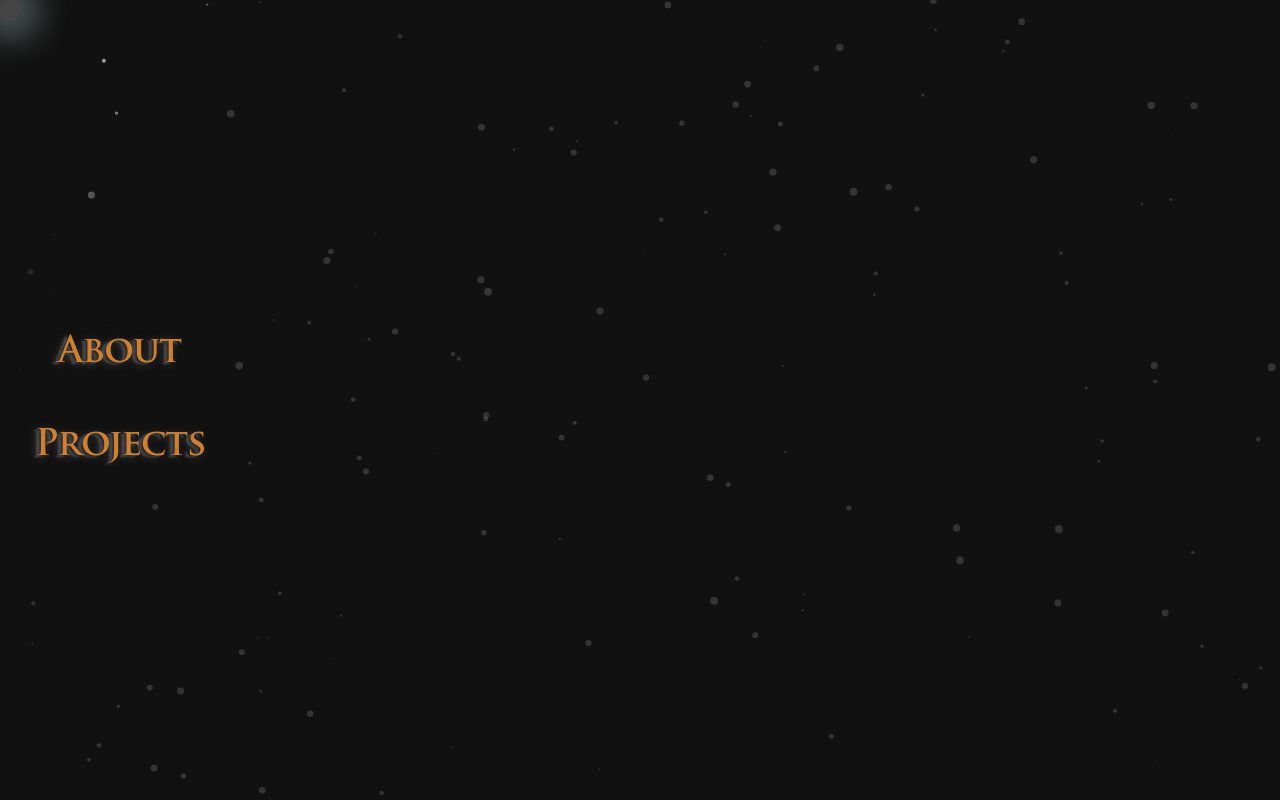
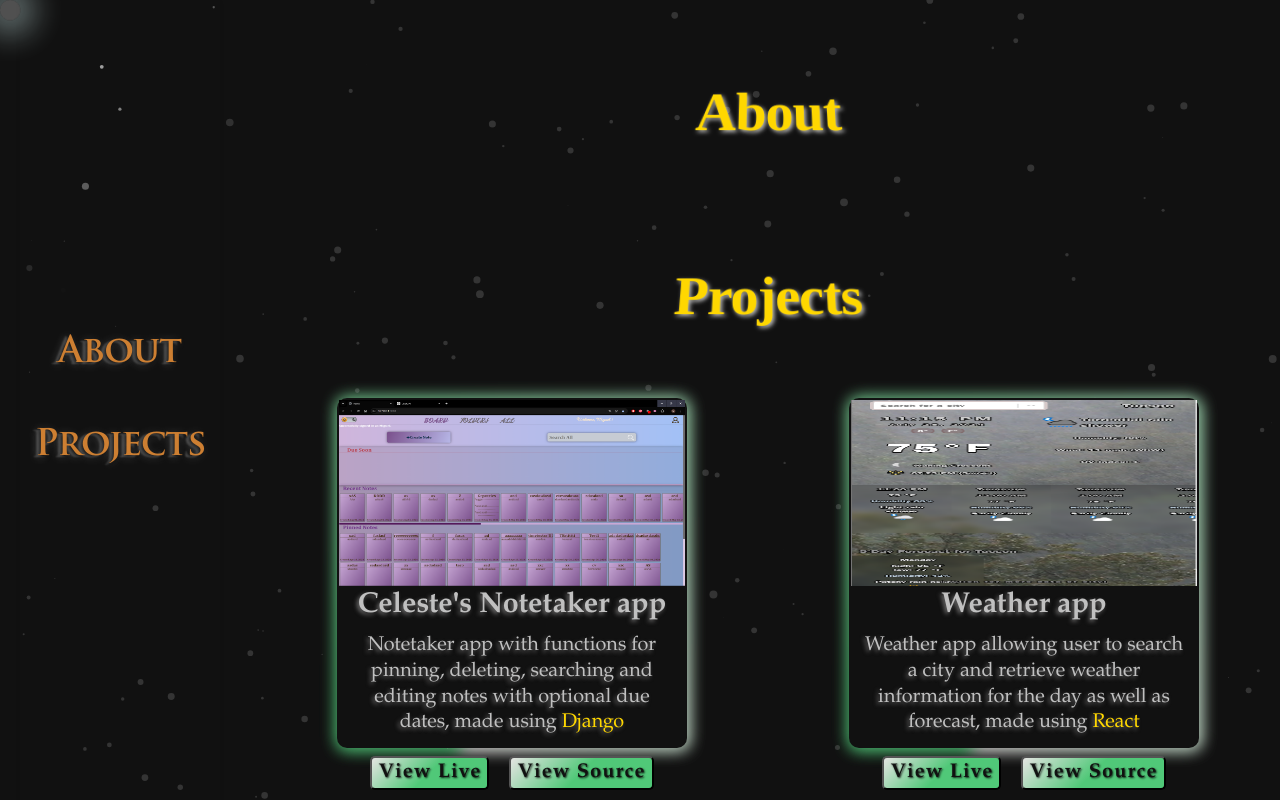
Before and after one commit to Miguell0706/Portfolio, a React (Vite) app: page / in a window 1280 px wide. Built offline with nearby package versions, Linux system fonts and the light colour scheme; a web font is replaced by a local one.

Commit message:
changing layout and made project containers smaller

```diff
--- a/src/About.jsx
+++ b/src/About.jsx
@@ -2,6 +2,7 @@ function About() {
     return (
       <div className='about-container'>
         <h1>About</h1>
+
       </div>
     );
   }
--- a/src/CombinedStartfield.jsx
+++ /dev/null
@@ -1,12 +0,0 @@
-import React from "react";
-import Starfield from "./Starfield"; // Import 2D Starfield
-
-const CombinedStarfield = () => {
-  return (
-    <>
-      <Starfield /> {/* 2D Starfield */}
-    </>
-  );
-};
-
-export default CombinedStarfield;
--- a/src/Nav.jsx
+++ b/src/Nav.jsx
@@ -1,31 +1,11 @@
 import { useEffect } from 'react';
 
 function Nav() {
-  let aboutContainer, projectsContainer, contactContainer;
-
-  useEffect(() => {
-    // Query the DOM elements after the component has mounted
-    aboutContainer = document.querySelector('.about-container');
-    projectsContainer = document.querySelector('.projects-container');
-    contactContainer = document.querySelector('.contact-container');
-  }, []); // The empty array means this runs once, after the initial render
-
-  const openAbout = () => {
-    if (aboutContainer) aboutContainer.style.display = 'flex';
-    if (projectsContainer) projectsContainer.style.display = 'none';
-    if (contactContainer) contactContainer.style.display = 'none';
-  };
-
-  const openProjects = () => {
-    if (projectsContainer) projectsContainer.style.display = 'flex';
-    if (aboutContainer) aboutContainer.style.display = 'none';
-    if (contactContainer) contactContainer.style.display = 'none';
-  };
 
   return (
     <div className='nav-container'>
-      <a href="#about" onClick={openAbout}>About</a>
-      <a href="#projects" onClick={openProjects}>Projects</a>
+      <a href="#about">About</a>
+      <a href="#projects" >Projects</a>
     </div>
   );
 }
--- a/src/Starfield.jsx
+++ b/src/Starfield.jsx
@@ -88,7 +88,7 @@ const Starfield = () => {
   return (
     <canvas
       ref={canvasRef}
-      style={{ position: "absolute", top: 0, left: 0, zIndex: 1 }}
+      className="starfield-container"
     />
   );
 };
--- a/src/main.jsx
+++ b/src/main.jsx
@@ -7,7 +7,6 @@ import "./styles/nav.css";
 import About from "./About";
 import Projects from "./Projects";
 import Nav from "./Nav";
-import CombinedStarfield from "./CombinedStartfield";
 import Starfield from "./Starfield";
 function App() {
   useEffect(() => {
--- a/src/styles/nav.css
+++ b/src/styles/nav.css
@@ -7,7 +7,7 @@
     background-color: transparent;
     box-shadow: 0 2px 4px rgba(0, 0, 0, 0.1);
     width:100%;
-    z-index:2;
+    z-index:0;
 }
 .nav-container a {
     text-decoration: none;
@@ -36,7 +36,7 @@
 
 @media screen and (min-width: 768px) {
     .nav-container {
-        position: absolute;
+        position: fixed;
         left: 20px;
         flex-direction: column;
         justify-content: center;
--- a/src/styles/projects.css
+++ b/src/styles/projects.css
@@ -13,10 +13,8 @@
 
 /* Container styles */
 .projects-container,
-.about-container,
-.contact-container {
+.about-container{
     width: 100%;
-    display: none;
     flex-direction: column;
     align-items: center;
     justify-content: center;
@@ -30,6 +28,7 @@
     font-size: 3.5rem;
     margin-bottom: 40px;
     color: var(--gold);
+    text-align: center;
     text-shadow:
         2px 2px 4px rgba(255, 255, 255, 0.7);
     transform: perspective(400px) rotateX(20deg);
@@ -52,8 +51,8 @@
     margin-top: 30px;
     letter-spacing: 0px;
     border-radius: 10px;
-    width: 450px;
-    height: 500px;
+    width: 350px;
+    height: 350px;
     margin-bottom: 20px;
     color: var(--silver);
     background: var(--black);
@@ -76,13 +75,13 @@
     opacity: 0.7;
 }
 .project a {
-    height:300px;
+    height:190px;
     width: 100%;
 }
 .project img {
     padding: 2px;
     width: 100%;
-    height: 300px;
+    height: 190px;
 }
 .technologies {
     color: var(--gold)
@@ -93,21 +92,21 @@
     text-align: center;
     line-height: 1.3;
     letter-spacing:0px;
-    font-size:1.5rem;
+    font-size:1.24rem;
 }
 .project-button {
     letter-spacing:1.2px;
     background: linear-gradient(135deg, var(--platinum)0%, var(--emerald)50%);
-    padding: 5px 10px;
-    font-size:1.6rem;
+    padding: 3px 6px;
+    font-size:1.24rem;
     font-weight:800;
     font-family: 'garamond', serif;
     text-shadow: 1px 1px 2px rgba(0, 0, 0, 0.8);
     border-radius: 5px;
     cursor:none;
     transition: 250ms;
-    margin-inline:5px;
-    margin-top:40px;
+    margin-inline:10px;
+    margin-top:20px;
     color: var(--black);
 }
 .project-button:hover {
```
Also changed, not shown: src/styles/about.css (+5 -5 lines), src/ThreeDScene.jsx (deleted).
